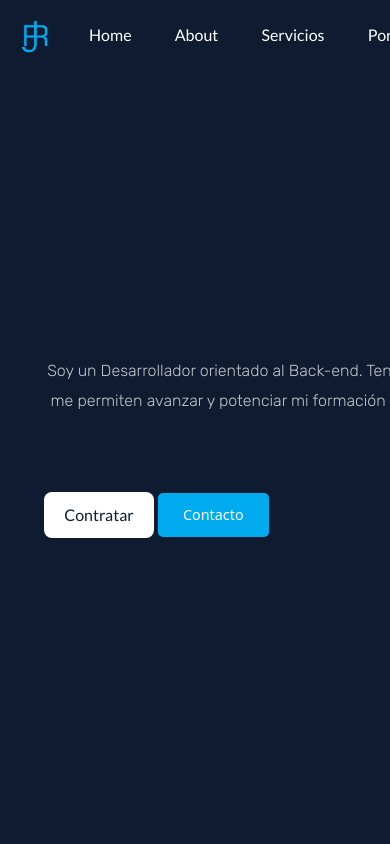
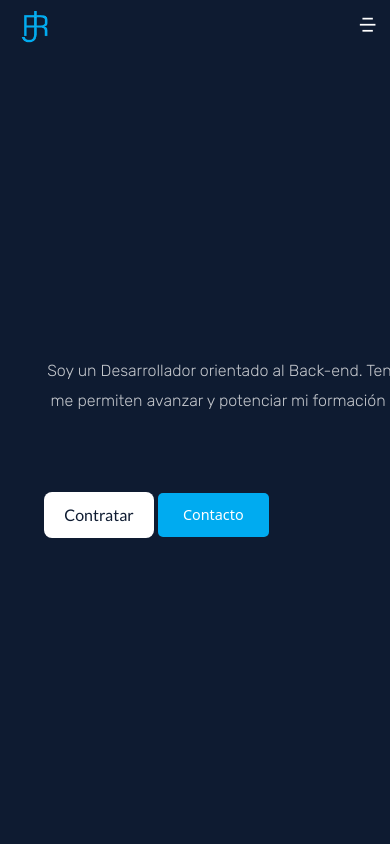
Before and after one commit to Ema0502/JR-Portfolio, a React (Vite) app in the folder vite-porfolio/: page / in a window 390 px wide. Shown: the top 844 px of the page. Built offline with nearby package versions, Linux system fonts and the light colour scheme.

Commit message:
correcciones

```diff
--- a/vite-porfolio/src/components/Footer/Footer.jsx
+++ b/vite-porfolio/src/components/Footer/Footer.jsx
@@ -9,7 +9,7 @@ const Footer = () => {
         <img className={style.logo} src={logo_JR} alt="Logo..." />
         <div className={style.container2}>
             <span>
-              Potenciando la Excelencia Tecnológica, escalando la Vanguardia Digital. Explora una selección exclusiva de habilidades y tecnologías en el desarrollo full stack que redefinen la elegancia y el rendimiento en el mundo digital.
+              Potenciando la excelencia tecnológica y escalando la Vanguardia Digital, explora una selección exclusiva de habilidades y tecnologías en el desarrollo full stack que redefinen la elegancia y el rendimiento en el mundo digital.
             </span>
         </div>
 
--- a/vite-porfolio/src/components/Header/Header.jsx
+++ b/vite-porfolio/src/components/Header/Header.jsx
@@ -1,11 +1,12 @@
 import { Container } from "reactstrap";
 import style from "./Header.module.css";
-import { useEffect, useState  } from "react";
+import { useEffect, useState } from "react";
 import logo_JR from "../../img/Captura de pantalla 2023-08-12 230401.png";
 
 const Header = () => {
 
   const [isHeaderShrink, setIsHeaderShrink] = useState(false);
+  const [isMenuActive, setIsMenuActive] = useState(false);
 
   const navLinks = [
     {
@@ -33,49 +34,62 @@ const Header = () => {
   const handleClick = (event) => {
     event.preventDefault();
     const targetAttr = event.target.getAttribute("href");
-    const location = document.querySelector(targetAttr).offSetTop;
+    const location = document.querySelector(targetAttr).offsetTop;
 
     window.scrollTo({
       left: 0,
       top: location - 70,
-    })
-  }
+    });
+
+    setIsMenuActive(false);
+  };
+
+  const handleMenuToggle = () => {
+    setIsMenuActive(!isMenuActive);
+  };
 
   useEffect(() => {
     const handleScroll = () => {
       setIsHeaderShrink(window.scrollY > 80);
     };
 
-    window.addEventListener('scroll', handleScroll);
+    window.addEventListener("scroll", handleScroll);
 
     return () => {
-      window.removeEventListener('scroll', handleScroll);
+      window.removeEventListener("scroll", handleScroll);
     };
   }, []);
 
   return (
-    <div className={`${style.header} ${isHeaderShrink ? style.header__shrink : ''}`}>
+    <div className={`${style.header} ${isHeaderShrink ? style.header__shrink : ""}`}>
       <Container>
         <div className={style.navigation}>
           <div className={style.logo}>
             <img className={style.logoJR} src={logo_JR} alt="Logo..." />
           </div>
 
-          <div className={style.nav__menu}>
+          <div
+            className={`${style.nav__menu} ${isMenuActive ? style.menu__active : ""}`}
+          >
             <ul className={style.nav__list}>
-              {navLinks.map((item, index) => {
-                return (
-                  <li key={index} className={style.nav__item}>
-                    <a href={item.url} onClick={handleClick}>{item.display}</a>
-                  </li>
-                );
-              })}
+              {navLinks.map((item, index) => (
+                <li key={index} className={style.nav__item}>
+                  <a href={item.url} onClick={handleClick}>
+                    {item.display}
+                  </a>
+                </li>
+              ))}
             </ul>
           </div>
 
           <div className={style.nav__right}>
             <button className={style.btn}>Charlemos</button>
-            <span className={style.mobile__menu}><i className="ri-menu-5-line"></i></span>
+            <span
+              className={style.mobile__menu}
+              onClick={handleMenuToggle}
+            >
+              <i className="ri-menu-5-line"></i>
+            </span>
           </div>
         </div>
       </Container>
--- a/vite-porfolio/src/components/Header/Header.module.css
+++ b/vite-porfolio/src/components/Header/Header.module.css
@@ -83,3 +83,49 @@
   background: var(--colorAzulOscuro13);
   box-shadow: 2px 2px 4px -2px #00acf0bb;
 }
+
+/* responsive */
+
+@media only screen and (max-width: 992px) {
+  .nav__menu {
+    position: fixed;
+    top: 0;
+    left: 0;
+    width: 100%;
+    height: 100%;
+    background: #00acf06c;
+    z-index: 888888;
+    display: none;
+  }
+
+  .nav__list {
+    position: absolute;
+    top: 0;
+    right: 0;
+    width: 250px;
+    height: 100%;
+    background: var(--colorAzulOscuro13);
+    z-index: 999999;
+    display: flex;
+    flex-direction: column;
+    align-items: center;
+    padding-top: 50px;
+  }
+
+  .menu__active {
+    display: block;
+  }
+
+  .mobile__menu {
+    display: block;
+  }
+
+  .btn {
+    display: none;
+  }
+
+  .header {
+    height: 50px;
+    line-height: 50px;
+  }
+}
--- a/vite-porfolio/src/components/Portfolio/Portfolio.jsx
+++ b/vite-porfolio/src/components/Portfolio/Portfolio.jsx
@@ -25,7 +25,7 @@ const Portfolio = () => {
   ]
 
   return (
-    <section>
+    <section id="portfolio">
       <Container>
         <Row>
           <Col lg="12" className={style.portfolio__top}>
```
